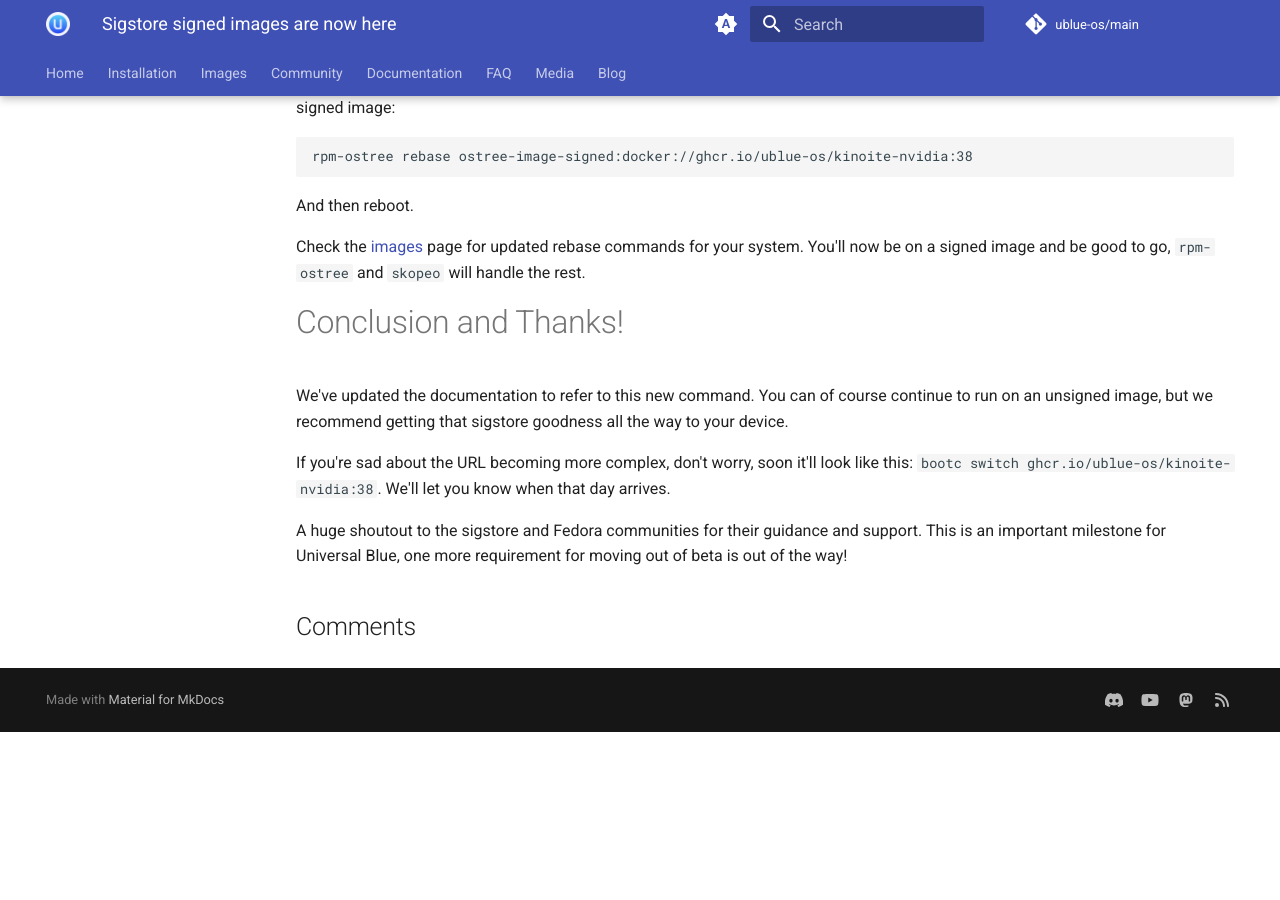
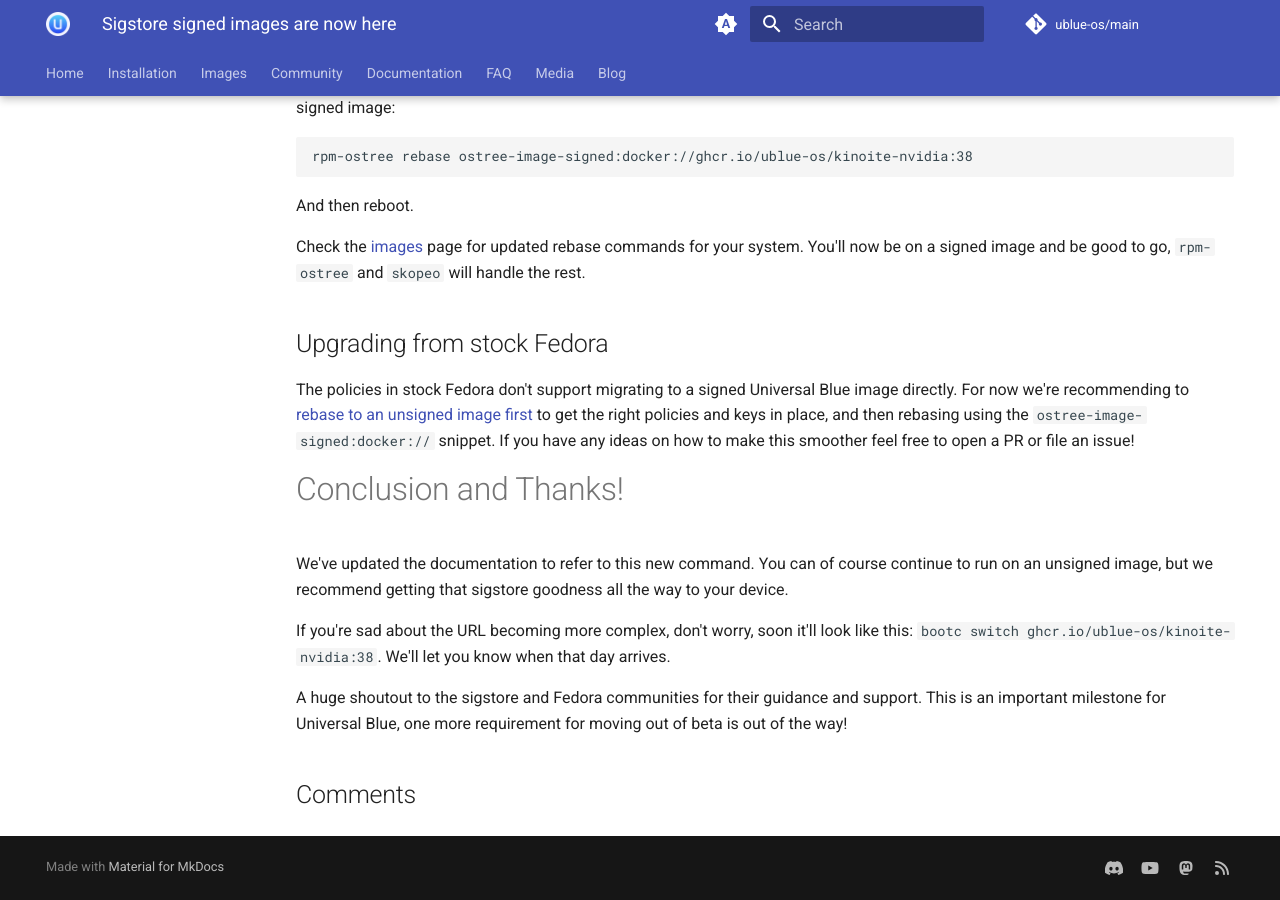
Before and after one commit to ublue-os/website, an MkDocs documentation site: the page built from docs/blog/posts/cosigned-images-are-here.md, in a window 1280 px wide and 900 px high, scrolled down 632 px. Built offline with MkDocs 1.6.1 and Material for MkDocs 9.7.7, drawn with Linux system fonts in a browser that asks for light colours; comment, search, counter and statistics services are not loaded; before the commit the page ends 1364 px from its top, so only the background shows below that.

Commit message:
fix: add snippet on upgrading from stock fedora

```diff
--- a/docs/blog/posts/cosigned-images-are-here.md
+++ b/docs/blog/posts/cosigned-images-are-here.md
@@ -40,6 +40,10 @@ And then reboot.
 
 Check the [images](/images) page for updated rebase commands for your system. You'll now be on a signed image and be good to go, `rpm-ostree` and `skopeo` will handle the rest.
 
+## Upgrading from stock Fedora
+
+The policies in stock Fedora don't support migrating to a signed Universal Blue image directly. For now we're recommending to [rebase to an unsigned image first](https://universal-blue.org/images/#preparing-to-rebase) to get the right policies and keys in place, and then rebasing using the `ostree-image-signed:docker://` snippet. If you have any ideas on how to make this smoother feel free to open a PR or file an issue!
+
 # Conclusion and Thanks!
 
 We've updated the documentation to refer to this new command. You can of course continue to run on an unsigned image, but we recommend getting that sigstore goodness all the way to your device.
```
Also changed, not shown: other parts of docs/blog/posts/cosigned-images-are-here.md (+1 -1 lines).
